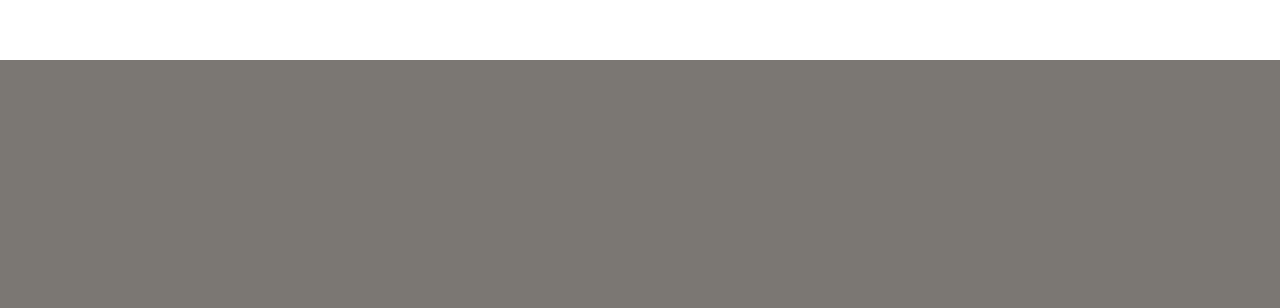
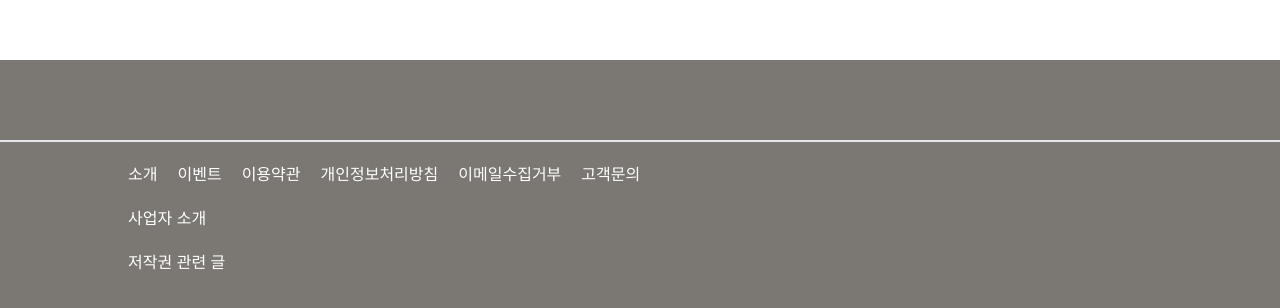
Before and after one commit to NonghaengDonghaeng/Nonghaeng_FE, a Next.js app: page / in a window 1280 px wide. Shown: the part 940-1248 px from the top of the page. Built offline with nearby package versions, Linux system fonts and the light colour scheme.

Commit message:
feat/footer:프레임 제작

```diff
--- a/src/components/layout/footer/footer.tsx
+++ b/src/components/layout/footer/footer.tsx
@@ -1,9 +1,24 @@
+import Link from "next/link";
 import styles from "./.module.css";
+import { footerHref } from "@/storage/href";
 
 export default function Footer() {
+  const mainLink = footerHref.map((item, index) => (
+    <Link href={item.href} key={index}>
+      {item.title}
+    </Link>
+  ));
   return (
     <footer id="footer">
-      <div className={styles.footer_inner}></div>
+      <div className={styles.footer_inner}>
+        <div></div>
+        <hr></hr>
+        <div>
+          {mainLink}
+          <p>사업자 소개</p>
+          <p>저작권 관련 글</p>
+        </div>
+      </div>
     </footer>
   );
 }
--- a/src/storage/href.tsx
+++ b/src/storage/href.tsx
@@ -32,3 +32,13 @@ export const headerHref = [
     ],
   },
 ];
+
+// footer href
+export const footerHref = [
+  { href: "/", title: "소개" },
+  { href: "/", title: "이벤트" },
+  { href: "/", title: "이용약관" },
+  { href: "/", title: "개인정보처리방침" },
+  { href: "/", title: "이메일수집거부" },
+  { href: "/", title: "고객문의" },
+];
```
Also changed, not shown: src/components/layout/footer/.module.css.
